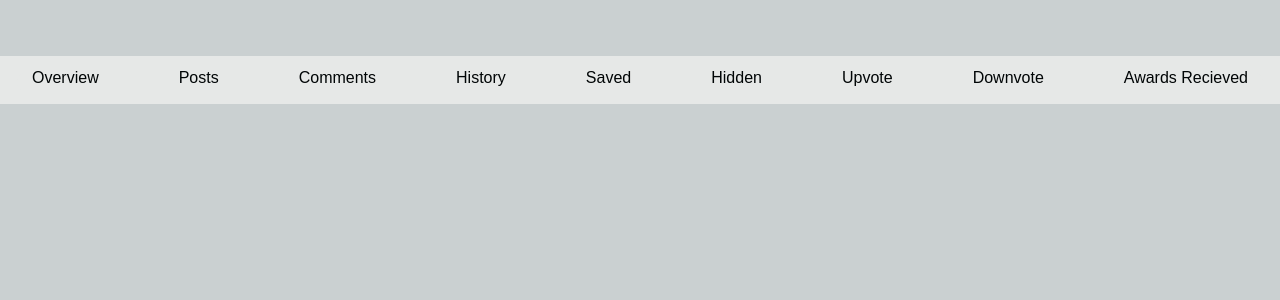
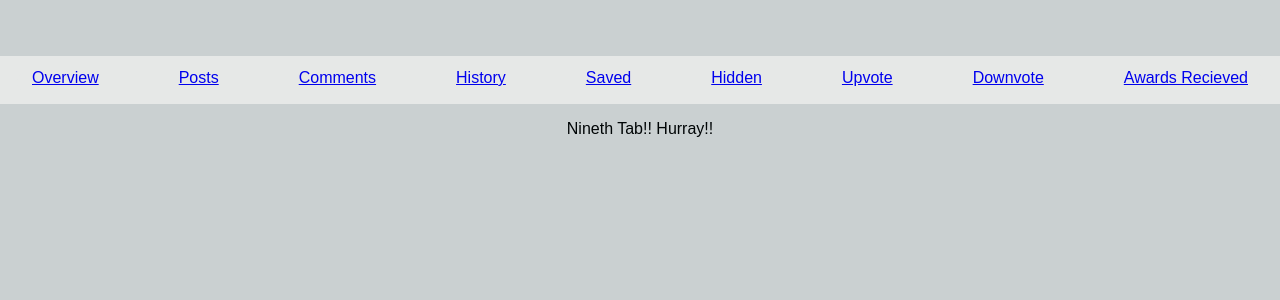
Before and after one commit to SEI-Buffleheads/Breddit-The-Better-Reddit, a React (Create React App) app: page /user-feed/awards in a window 1280 px wide. Shown: the top 300 px of the page. Built offline with nearby package versions, Linux system fonts and the light colour scheme.

Commit message:
routes added to switch tabs

```diff
--- a/src/App.js
+++ b/src/App.js
@@ -5,7 +5,7 @@ import Home from "./pages/Home/Home.jsx";
 import Login from "./pages/Login/Login.jsx";
 import Signup from "./pages/Signup/Signup.jsx";
 import User from "./pages/User/User.jsx";
-import UserTabs from "./pages/User/All-Tabs/UserTabs.js";
+import UserTabs from "./pages/User/All-Tabs/UserTabs.jsx";
 import Chat from "./components/Chat/Chat.jsx";
 
 import "./App.css";
@@ -15,7 +15,6 @@ function App() {
     <div className="App">
       {/* <Chat /> */}
       <User />
-      <UserTabs />
     </div>
   );
 }
--- a/src/pages/User/All-Tabs/UserTabs.js
+++ /dev/null
@@ -1,57 +0,0 @@
-import React from "react";
-// import userTab1 from "./userTab1";
-
-
-// const handleClick() = this.handleClick;
-
-const UserTabs = () => {
-  return (
-    <>
-      {/* handleClick(e) {
-        e.preventDefault()} */}
-        <div className="user-pg">
-
-          <div className="UserTabs">
-            {/* Tab nav */}
-            <ul className="user-nav">
-            <li className="userTab1"
-              // onClick={handleClick}
-            > Overview </li>
-              <li className="userTab2"
-              // onClick={handleClick}
-              > Posts </li>
-              <li className="userTab3"
-              // onClick={handleClick}
-              >Comments</li>
-              <li className="userTab4"
-              // onClick={handleClick}
-              >History</li>
-              <li className="userTab5"
-              // onClick={handleClick}
-              >Saved</li>
-              <li className="userTab6"
-              // onClick={handleClick}
-              >Hidden</li>
-              <li className="userTab7"
-              // onClick={handleClick}
-              >Upvote</li>
-              <li className="userTab8"
-              // onClick={handleClick}
-              >Downvote</li>
-              <li className="userTab9"
-              // onClick={handleClick}
-              >Awards Recieved</li>
-
-            </ul>
-            <div className="user-outlet">
-              {/* will render the contents of the active tab */}
-            </div>
-          </div>
-      </div>
-      </>
-    )
-  }
-// }
-
-
-export default UserTabs;
--- /dev/null
+++ b/src/pages/User/All-Tabs/UserTabs.jsx
@@ -0,0 +1,39 @@
+import React from "react";
+import User from "../User";
+import { Link } from "react-router-dom";
+
+function UserTabs() {
+  return (
+    <ul className="user-nav">
+      <Link to="/user-feed/overview"><li className="userTab1">Overview</li></Link>
+      <Link to="/user-feed/posts"><li className="userTab2">Posts</li></Link>
+      <Link to="/user-feed/comments"><li className="userTab3">Comments</li></Link>
+      <Link to="/user-feed/history"><li className="userTab4">History</li></Link>
+      <Link to="/user-feed/saved"><li className="userTab5">Saved</li></Link>
+      <Link to="/user-feed/hidden"><li className="userTab6">Hidden</li></Link>
+      <Link to="/user-feed/upvote"><li className="userTab7">Upvote</li></Link>
+      <Link to="/user-feed/downvote"><li className="userTab8">Downvote</li></Link>
+      <Link to="/user-feed/awards"><li className="userTab9">Awards Recieved</li></Link>
+    </ul>
+  );
+}
+
+export default UserTabs;
+
+{
+  /* <header>
+       <nav>
+       <link to='/'> home </link>
+          <link to='/userTab1'> tab1 </link>
+         <link to='/userTab2'> tab2 </link>
+         <link to='/userTab3'> tab3 </link>
+         <link to='/userTab4'> tab4 </link>
+         <link to='/userTab5'> tab5 </link>
+         <link to='/userTab6'> tab6 </link>
+         <link to='/userTab7'> tab7 </link>
+         <link to='/userTab8'> tab8 </link>
+         <link to='/userTab9'> tab9 </link>
+
+       </nav>
+       </header> */
+}
--- a/src/pages/User/User.css
+++ b/src/pages/User/User.css
@@ -35,7 +35,7 @@
 }
 
 .user-nav li:hover {
-  animation: animateBg 2s linear infinite;
+  animation: animateBg 1s linear infinite;
   background-image: linear-gradient(90deg,#71c66c,#ff8000,#db5779,#71c66c,#ff8000);
   background-size: 400% 100%;
 }
@@ -55,6 +55,7 @@ background-color: #cad0d1;
 
 .userTab1 {
   transform: translateY(-4px);
+
 }
 
 .userTab2 {
--- a/src/pages/User/User.jsx
+++ b/src/pages/User/User.jsx
@@ -1,29 +1,42 @@
-import React from 'react';
-import { link } from 'react-router-dom'
+import React from "react";
+import { Routes, Route } from "react-router-dom";
+import UserTabs from "./All-Tabs/UserTabs.jsx";
+import UserTab1 from "./All-Tabs/userTab1.jsx";
+import UserTab2 from "./All-Tabs/userTab2.jsx";
+import UserTab3 from "./All-Tabs/userTab3.jsx";
+import UserTab4 from "./All-Tabs/userTab4.jsx";
+import UserTab5 from "./All-Tabs/userTab5.jsx";
+import UserTab6 from "./All-Tabs/userTab6.jsx";
+import UserTab7 from "./All-Tabs/userTab7.jsx";
+import UserTab8 from "./All-Tabs/userTab8.jsx";
+import UserTab9 from "./All-Tabs/userTab9.jsx";
 import "./User.css";
+// import props from handleClick
 
+function User() {
+  return (
+    <>
+      <div className="user-pg">
+        <div className="UserTabs">
+          <UserTabs />
 
- function User() {
-   return (
-     <header>
-       <nav>
-         {/*
-       <link to='/'> home </link>
-          <link to='/userTab1'> tab1 </link>
-         <link to='/userTab2'> tab2 </link>
-         <link to='/userTab3'> tab3 </link>
-         <link to='/userTab4'> tab4 </link>
-         <link to='/userTab5'> tab5 </link>
-         <link to='/userTab6'> tab6 </link>
-         <link to='/userTab7'> tab7 </link>
-         <link to='/userTab8'> tab8 </link>
-         <link to='/userTab9'> tab9 </link>
-         */}
+          <div className="user-outlet">
+            <Routes>
+              <Route path="/user-feed/overview" element={<UserTab1 />} />
+              <Route path="/user-feed/posts" element={<UserTab2 />} />
+              <Route path="/user-feed/comments" element={<UserTab3 />} />
+              <Route path="/user-feed/history" element={<UserTab4 />} />
+              <Route path="/user-feed/saved" element={<UserTab5 />} />
+              <Route path="/user-feed/hidden" element={<UserTab6 />} />
+              <Route path="/user-feed/upvote" element={<UserTab7 />} />
+              <Route path="/user-feed/downvote" element={<UserTab8 />} />
+              <Route path="/user-feed/awards" element={<UserTab9 />} />
+            </Routes>
+          </div>
+        </div>
+      </div>
+    </>
+  );
+}
 
-       </nav>
-       </header>
-
-   )
- }
-
- export default User
+export default User;
```
